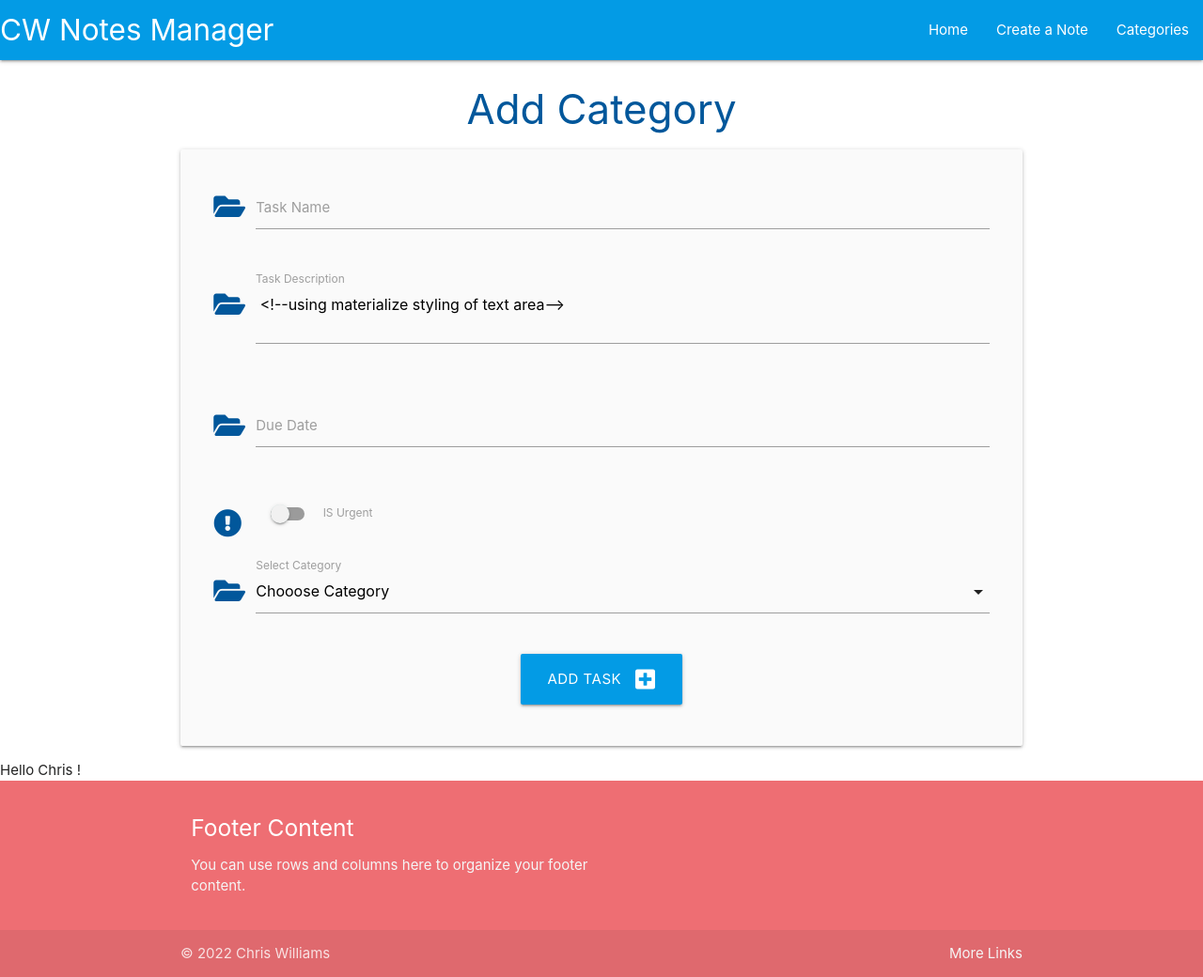
After one commit to cwill83247/task_mini_project, a Flask app: page /add_task in a window 1280 px wide. The commit adds this page. Shown: the whole page at 94% size. Run offline with Flask 2, Linux system fonts and the light colour scheme; data that the repository does not hold is empty.

```diff
--- a/taskmanager/routes.py
+++ b/taskmanager/routes.py
@@ -6,7 +6,8 @@ from taskmanager.models import Category, Task           #std from models.py file
 
 @app.route("/")                                         #std
 def home():
-    return render_template("tasks.html")               # first page is tasks.html ---
+    tasks = list(Task.query.order_by(Task.id).all())
+    return render_template("tasks.html", tasks=tasks)
 
 @app.route("/categories")                                         #std
 def categories():
@@ -45,11 +46,11 @@ def add_task():
     categories = list(Category.query.order_by(Category.category_name).all())  ## this related to neededing the category
     if request.method =="POST":
         task = Task(
-        task_name=request.form.get("task_name"),
-        task_description = request.form.get("task_description"),                                 #text field
-        is_urgent = bool(True if request.form.get("is_urgent")else False),                           # boolean field
-        due_date = request.form.get("due_date"),
-        category_id=request.form.get("category_id")                                      #
+            task_name=request.form.get("task_name"),                                        #set the forms attribute "task_name"
+            task_description=request.form.get("task_description"),                                 #text field
+            is_urgent=bool(True if request.form.get("is_urgent")else False),                           # boolean field
+            due_date=request.form.get("due_date"),
+            category_id=request.form.get("category_id")                                      #
         )
         db.session.add(task)
         db.session.commit()
--- a/taskmanager/static/js/script.js
+++ b/taskmanager/static/js/script.js
@@ -1,4 +1,17 @@
 document.addEventListener('DOMContentLoaded', function() {
     let sidenav = document.querySelectorAll('.sidenav');              //renamed variable to sidenav
     M.Sidenav.init(sidenav);                                         //initialising the variable above..
+
+    //date picker
+    let datepicker = document.querySelectorAll('.datepicker');
+    M.Datepicker.init(datepicker, {                                      //documentation for cusotmizing this is on Materialize Page for Pickers > Date
+        format: "dd mmmm, yyyy",                                          // this changes the date month year format
+        i18n: {done: "Select" }                                       //i18n is an internationalization std anmd allows us to change a word to something else in this example done becomes Select
+
+    });
+
+    //initializing the dropdown option
+    let selects = document.querySelectorAll('select');
+    M.FormSelect.init(selects);
+
   });
--- /dev/null
+++ b/taskmanager/templates/add_task.html
@@ -0,0 +1,70 @@
+{% extends "base.html" %}
+{% block content %}
+
+<h3 class="light-blue-text text-darken-4 center-align">Add Category</h3>
+
+<div class="row card-panel grey lighten-5">                                                  <!--from materialize-->
+    <form class="col s12" method="POST" action="{{ url_for('add_task') }}">                <!--from materialize   and then points to the fUNCTION add_category-->
+        <!-- task name -->
+        <div class="row">
+            <div class="input-field col s12">
+                <i class="fas fa-folder-open prefix light-blue-text text-darken-4"></i>
+                <input id="task_name" name="task_name" minlength="3" maxlength="25" type="text" class="validate" required>
+                <label for="task_name">Task Name</label>
+            </div>
+        </div>
+        <!-- task descriptipn -->
+        <div class="row">
+            <div class="input-field col s12">
+                <i class="fas fa-folder-open prefix light-blue-text text-darken-4"></i>
+                <textarea id="task_description" name="task_description" minlength="3" maxlength="150" type="text" class="materialize-textarea" required> <!--using materialize styling of text area-->
+                </textarea>
+                <label for="task_description">Task Description</label>
+            </div>
+        </div>
+        <!-- due date -->
+        <div class="row">
+            <div class="input-field col s12">
+                <i class="fas fa-folder-open prefix light-blue-text text-darken-4"></i>
+                <input id="due_date" name="due_date" minlength="3" maxlength="25" type="text" class="datepicker" required>  <!-- materialize datepicker also requires JS in the JS file-->
+                <label for="due_date">Due Date</label>
+            </div>
+        </div>
+          <!-- is urgent -->
+          <div class="row">
+            <div class="input-field col s12">
+                <div class="switch">
+                <i class="fas fa-exclamation-circle prefix light-blue-text text-darken-4"></i>           <!-- FONT AWESOME-->
+                <label for="is_urgent">
+                <input id="is_urgent" name="is_urgent"  type="checkbox">  <!-- materialize see switches documentation-->
+            <span class="lever"></span>
+            IS Urgent                                       <!--- formatting for this takes a bit to get head around-->
+            </label>
+            </div>
+        </div>
+        </div>
+         <!-- Category ID SELECT LIST need to add JS to script.js as well to initialize it -->
+         <div class="row">
+            <div class="input-field col s12">
+                <i class="fas fa-folder-open prefix light-blue-text text-darken-4"></i>
+                <select id="category_id" name="category_id" class="validate" required>
+                   <option value="" disabled selected>Chooose Category</option>
+                   {% for category in categories %}                                         <!---- Jinja Loop -->
+                        <option value="{{ category.id }}">{{ category.category_name }}</option>
+                    {% endfor %}
+                </select>
+                <label for="category_id">Select Category</label>
+            </div>
+        </div>
+        <!-- submit button -->
+        <div class="row">
+            <div class="col s12 center-align">                                      <!-- the col s12 means span 12 columns could change to s6 for example and would span 6 columns-->
+                <button type="submit" class="btn-large light-blue darken-1">
+                    Add Task <i class="fas fa-plus-square right"></i>                      <!--from font awesome -->
+                </button>
+            </div>
+        </div>
+    </form>
+</div>
+
+{% endblock %}
```
Also changed, not shown: taskmanager/templates/tasks.html (+13 -0 lines).
